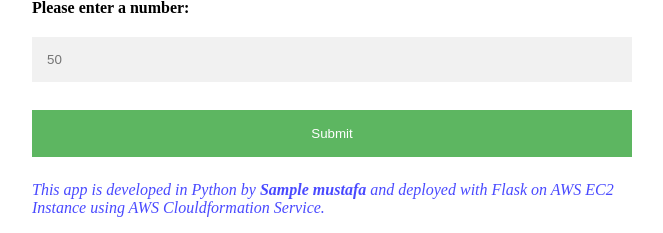
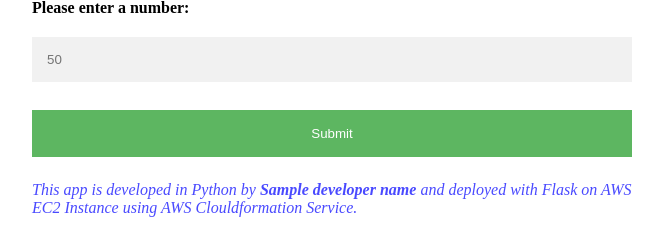
Before and after one commit to Mustafaoz35/my-projects, a Flask app: template aws/projects/Project-001-Roman-Numerals-Converter/templates/index.html in a window 1280 px wide. Shown: the part 568-801 px from the top of the page, without its empty margins (308-971 px from the left). Run offline with Flask 2, Linux system fonts and the light colour scheme; the template is opened without the code that fills it: most values are stand-ins (such as "Sample title", 1, 10 or a date in 2020).

Commit message:
new commit2

```diff
--- a/aws/projects/Project-001-Roman-Numerals-Converter/app.py
+++ b/aws/projects/Project-001-Roman-Numerals-Converter/app.py
@@ -17,13 +17,13 @@ def main_post():
     if request.method == 'POST':
         alpha = request.form['number']
         if not alpha.isdecimal():
-            return render_template('index.html', developer_name='Vincenzo', not_valid=True)
+            return render_template('index.html', developer_name='Mustafa', not_valid=True)
         number = int(alpha)
         if not 0 < number < 4000:
-            return render_template('index.html', developer_name='Vincenzo', not_valid=True)
-        return render_template('result.html', number_decimal = number , number_roman= convert(number), developer_name='Vincenzo')
+            return render_template('index.html', developer_name='Mustafa', not_valid=True)
+        return render_template('result.html', number_decimal = number , number_roman= convert(number), developer_name='Mustafa')
     else:
-        return render_template('index.html', developer_name='Vincenzo', not_valid=False)
+        return render_template('index.html', developer_name='Mustafa', not_valid=False)
 
 if __name__ == '__main__':
     # app.run(debug=True)
--- a/aws/projects/Project-001-Roman-Numerals-Converter/templates/index.html
+++ b/aws/projects/Project-001-Roman-Numerals-Converter/templates/index.html
@@ -73,7 +73,7 @@
     {% endif %}
   </form>
 
-  <p class="footnote"><i>This app is developed in Python by <b>{{ Mustafa }}</b> and deployed with Flask on AWS EC2 Instance using AWS Clouldformation Service.</i></p>
+  <p class="footnote"><i>This app is developed in Python by <b>{{ developer_name }}</b> and deployed with Flask on AWS EC2 Instance using AWS Clouldformation Service.</i></p>
 </body>
 
 </html>
```
